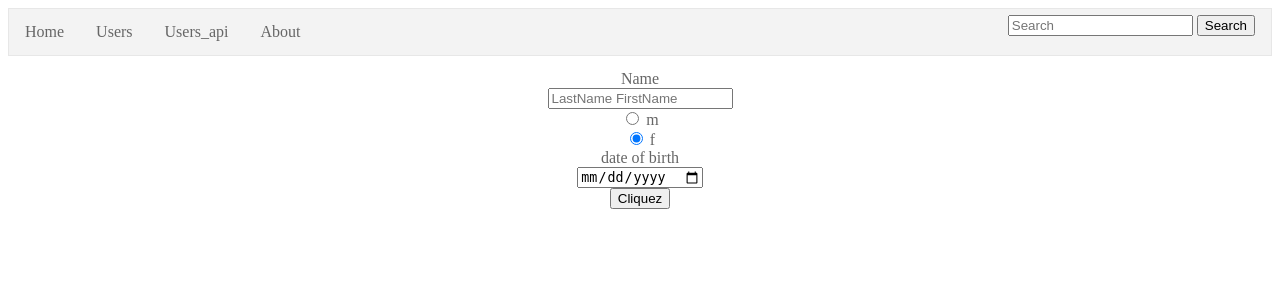
After one commit to AdrianZBIM/Dev_web_TP1, a Flask app: page /users_api/ in a window 1280 px wide. The commit adds this page. Shown: the top 300 px of the page. Run offline with Flask 2, Linux system fonts and the light colour scheme; parts of the project's set-up code (start-up, migrations or seed data) failed here and were passed over.

Commit message:
truc final

```diff
--- a/app.py
+++ b/app.py
@@ -129,6 +129,9 @@ def search():
 
 
 
+@app.route('/users_api/', methods=['GET'])
+def users_api():
+	return render_template("users_api.html", page_title = "Users_api")
 
 
 # Script starts here
--- a/static/script.js
+++ b/static/script.js
@@ -1 +1,86 @@
-// Add your JS code here
+// The URL to fetch users from:
+let url = new URL('http://bim.kaliko.me/api/users/');
+
+// Gets the DOM element with ID "updateButton"
+fetchBtn =  document.getElementById('updateButton');
+// Hook the call to "load_json_resource" to this element onclick event
+fetchBtn.onclick = () => { load_json_resource(url, populate, error_mgmt) };
+
+// FUNCTIONS DEFINITION STARTS
+/******************************/
+
+/* LOAD_JSON_RESOURCE
+ * url          : the url to fetch the resource from
+ * handle_json  : the function to call to handle the response
+ * handle_error : the function to call to handle error
+ */
+function load_json_resource (url, handle_json, handle_error) {
+  // Set headers to inform the serveur we want JSON
+  headers = { 'Accept': 'application/json', };
+  fetch(url, { method: 'GET', headers: headers, mode: 'cors'})
+    // Deal with the response as soon as it's received
+    .then(response => {
+      if (!response.ok) { // HTTP Errors
+        throw new Error(response.status+': '+response.statusText);
+      }
+      // Get content-type header to ensure we actually got JSON
+      const contentType = response.headers.get('content-type');
+      if ( !contentType || !contentType.includes('application/json') ) {
+        throw new TypeError("Oops, we haven't got JSON!");
+      }
+      // Send JSON to the next promise
+      return response.json();
+    })
+    .then(data => { // Deal with the data as JSON here
+      console.log(data);
+      handle_json(data);
+    })
+    .catch(error =>{ // Intercepts errors
+      handle_error(error);
+    });
+}
+
+/* POPULATE
+ * This function handles the json resource fetch by "load_json_resource".
+ * It is called when the HTTP request on the JSON resource is resolved (cf.
+ * call of "load_json_resource")
+ *
+ * The resource is exposed in "reponse" argument
+ */
+function populate (response) {
+  // Response is an Array: https://javascript.info/array
+
+  // Here is a log of the response, use browser dev tools to inspect the object
+  console.log(response);
+
+  // 1. Loop over element of response to populate a user list
+  // You can use the "for..of" loop form to do so.
+  // cf: https://javascript.info/array#loops
+
+  for (let element of response)
+  {
+  	let ajout_list = document.createElement('li');
+	ajout_list.innerHTML = element;
+	usersList.append(ajout_list);
+  }
+
+
+  // WHITHIN THE FOR LOOP
+    // Add some code to build users list
+    // Have a look at this tutorial
+    // https://javascript.info/modifying-document#insertion-methods
+  // END FOR LOOP
+
+  // 2. Add an info about number of users we got from the API (response lenght)
+}
+
+/* ERROR_MGMT
+ * This function handes error trying to fetch the JSON resource
+ * It is called when the HTTP request throw an exception (cf. call of
+ * "load_json_resource")
+ */
+function error_mgmt(error) {
+  // Print fetch error somewhere on the page
+  document.getElementById('fetchError').innerHTML = error;
+}
+// FUNCTIONS DEFINITION ENDS
--- a/templates/base.html
+++ b/templates/base.html
@@ -9,7 +9,8 @@
     <ul id="navbarMenu">
       <li class="navItem"><a href="{{ url_for('index') }}#home">Home</a></li>
       <li class="navItem"><a href="{{ url_for('users') }}">Users</a></li>
-      <li class="navItem"><a href="{{ url_for('about') }}">About</a></li>
+      <li class="navItem"><a href="{{ url_for('users_api') }}">Users_api</a></li>
+	  <li class="navItem"><a href="{{ url_for('about') }}">About</a></li>
       <li class="navItem" style="float:right">
         <form class="" method="get" action="/search/">
           <input class="" placeholder="Search" type="text" name="pattern">
--- /dev/null
+++ b/templates/users_api.html
@@ -0,0 +1,43 @@
+{% extends 'base.html' %}
+{% block content %}
+
+<form id="postUserForm">
+        <div class="form-group row">
+          <label for="staticName" class="col-sm-2 col-form-label">Name</label>
+          <div class="col-sm-3">
+            <input type="text" class="form-control" id="staticName" name="name" placeholder="LastName FirstName" required="">
+          </div>
+          <div class="col-sm-3">
+            <div class="form-check form-check-inline">
+              <input class="form-check-input" type="radio" name="gender" id="inlineRadio1" value="m" required="">
+              <label class="form-check-label" for="inlineRadio1">m</label>
+            </div>
+            <div class="form-check form-check-inline">
+              <input class="form-check-input" type="radio" name="gender" id="inlineRadio2" value="f" checked="checked" required="">
+              <label class="form-check-label" for="inlineRadio2">f</label>
+            </div>
+          </div>
+        </div>
+        <div class="form-group row">
+          <label for="inputDoB" class="col-sm-2 col-form-label">date of birth</label>
+          <div class="col-sm-3">
+            <input type="date" class="form-control" id="inputDoB" name="birth" required="">
+          </div>
+          <div class="col-sm-3">
+        <label for="postUser" class="" id="postUserLabel"></label>
+        <!-- c'est ici qu'on met l'id du bouton : -->
+        <button id="updateButton" class="btn btn-primary" value="button">Cliquez </button>
+          </div>
+        </div>
+</form>
+
+
+
+<!-- liste user-->
+<ul id="usersList">
+
+</ul>
+
+
+
+{% endblock %}
```
